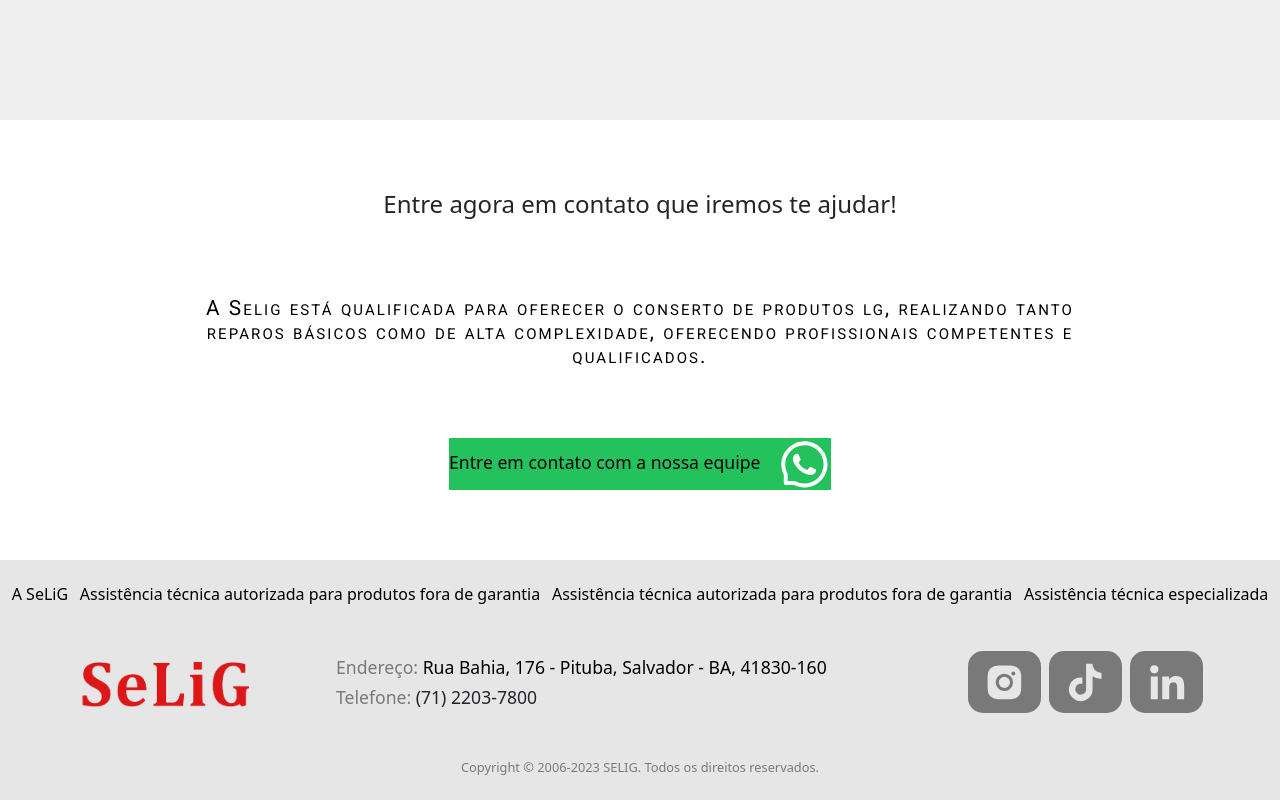
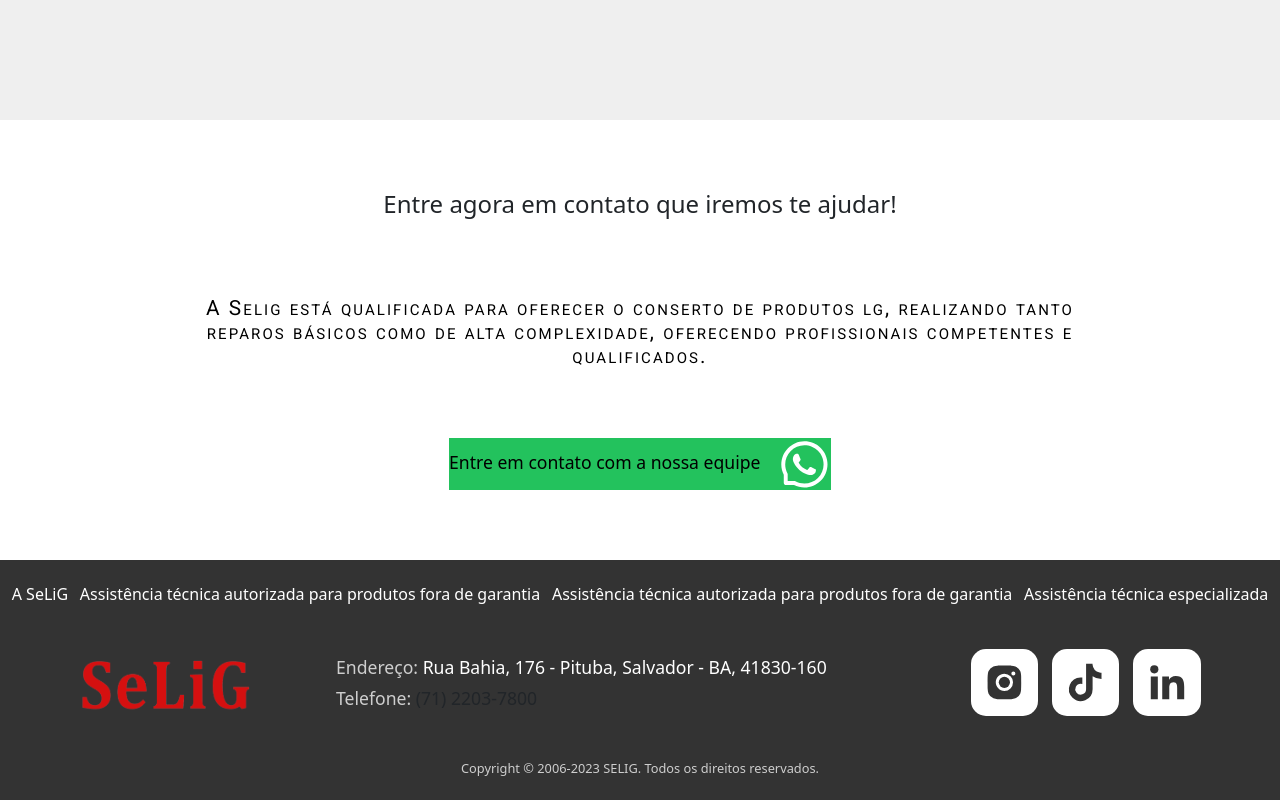
Before and after one commit to MirellaDourado/selig-website, a React (Vite) app: page /lg in a window 1280 px wide. Shown: the part 1124-1924 px from the top of the page. Built offline with nearby package versions, Linux system fonts and the light colour scheme.

Commit message:
feat: changing footer color + scroll top

```diff
--- a/src/components/Header.jsx
+++ b/src/components/Header.jsx
@@ -26,10 +26,10 @@
               <Link to='/selig'> A SeLiG </Link>
             </li>
             <li>
-              <a href='#services'> Nossos Serviços </a>
+              <a href='/#services'> Nossos Serviços </a>
             </li>
             <li>
-              <a href='#contact'> Contato </a>
+              <a href='/#contact'> Contato </a>
             </li>
           </ul>
         </nav>
--- a/src/pages/ProductPage.jsx
+++ b/src/pages/ProductPage.jsx
@@ -3,8 +3,13 @@
 import Footer from '../components/Footer';
 import style from './productPage.module.css';
 import { AiOutlineWhatsApp } from "react-icons/ai";
+import {useEffect} from 'react'
 
 function ProductPage({ title, warranty, description }) {
+  useEffect(() => {
+    window.scrollTo(0, 0)
+  }, []);
+
   return(
     <>
       <section className={ style.headerSection }>
--- a/src/styles/footer.module.css
+++ b/src/styles/footer.module.css
@@ -1,5 +1,5 @@
 .seligFooter {
-  background-color: #e6e6e6;
+  background-color: #333333;
   display: flex;
   flex-direction: column;
   height: 30vh;
@@ -12,7 +12,7 @@
 }
 
 .seligFooter a {
-  color: #000;
+  color: #fff;
   margin: 0;
   text-decoration: none;
 }
@@ -49,15 +49,15 @@
   display: flex;
   align-items: center;
   justify-content: center;
-  background-color: #00000079;
-  color: #e6e6e6;
-  height: 100%;
-  width: 30%;
+  background-color: #fff;
+  color: #333333;
+  height: 1.5em;
+  width: 1.5em;
   text-align: center;
   font-size: 2.8em;
   border-radius: 15px;
 }
 
 .seligFooter a span, .seligFooter p {
-  color: #00000079
+  color: #ffffffc2
 }
```
